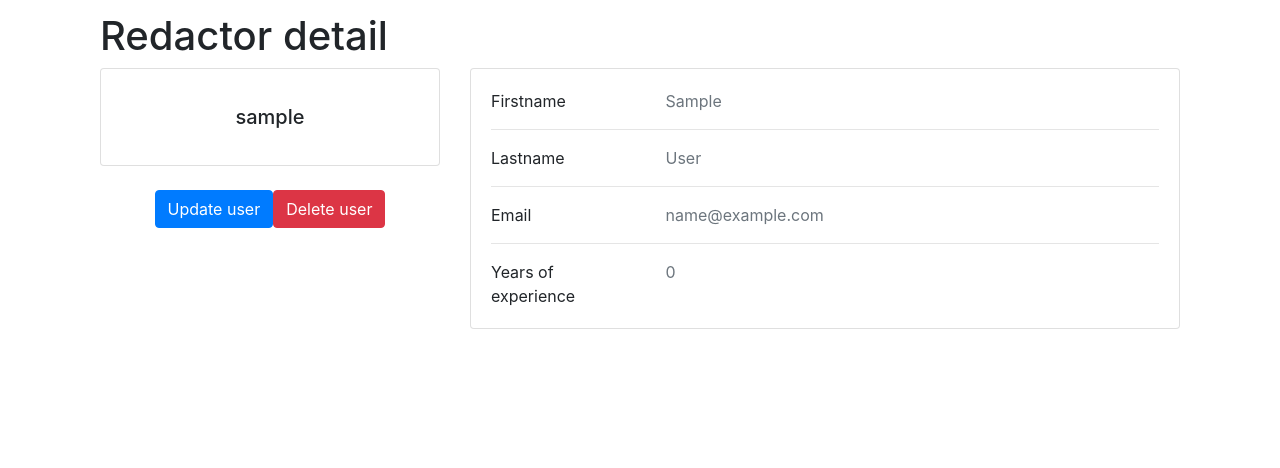
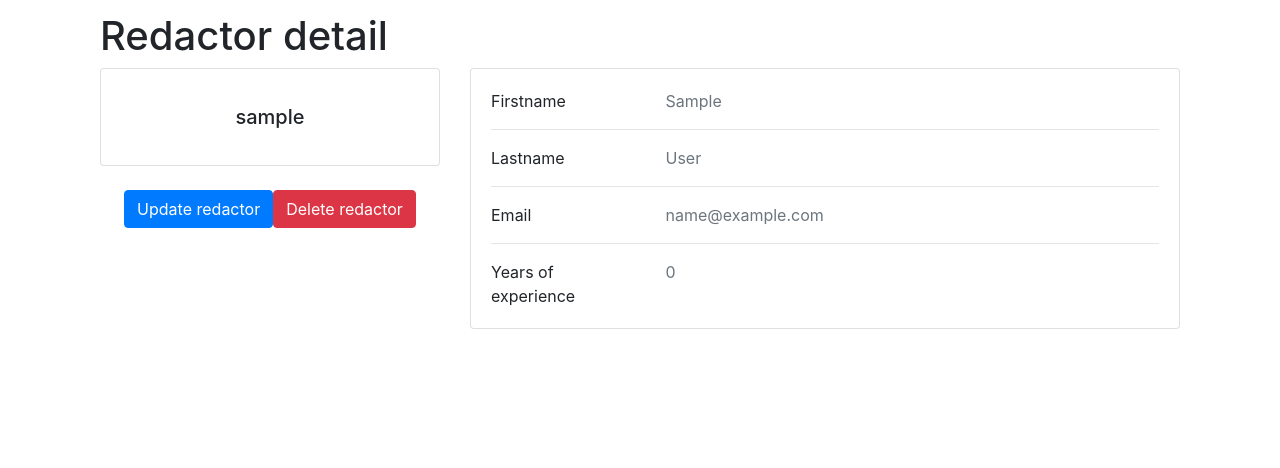
Before and after one commit to Wonsky1/newspaper_agency, a Django app: page /redactors/1/detail/ in a window 1280 px wide. Shown: the part 162-630 px from the top of the page. Run offline with Django 4.2, Linux system fonts and the light colour scheme; the visitor is signed in with stand-in values (Sample User, id 1); data comes from the database, SQL or seed files in the repository.

Commit message:
users -> redactors

```diff
--- a/templates/newspaper/redactor_detail.html
+++ b/templates/newspaper/redactor_detail.html
@@ -9,8 +9,8 @@
         </div>
       </div>
       <div class="d-flex justify-content-center mb-2">
-        <a class="btn btn-primary" href="{% url 'newspaper:redactor-update' pk=redactor.id %}">Update user</a>
-        <a class="btn btn-danger" href="{% url 'newspaper:redactor-delete' pk=redactor.id %}">Delete user</a>
+        <a class="btn btn-primary" href="{% url 'newspaper:redactor-update' pk=redactor.id %}">Update redactor</a>
+        <a class="btn btn-danger" href="{% url 'newspaper:redactor-delete' pk=redactor.id %}">Delete redactor</a>
       </div>
     </div>
     <div class="col-lg-8">
```
